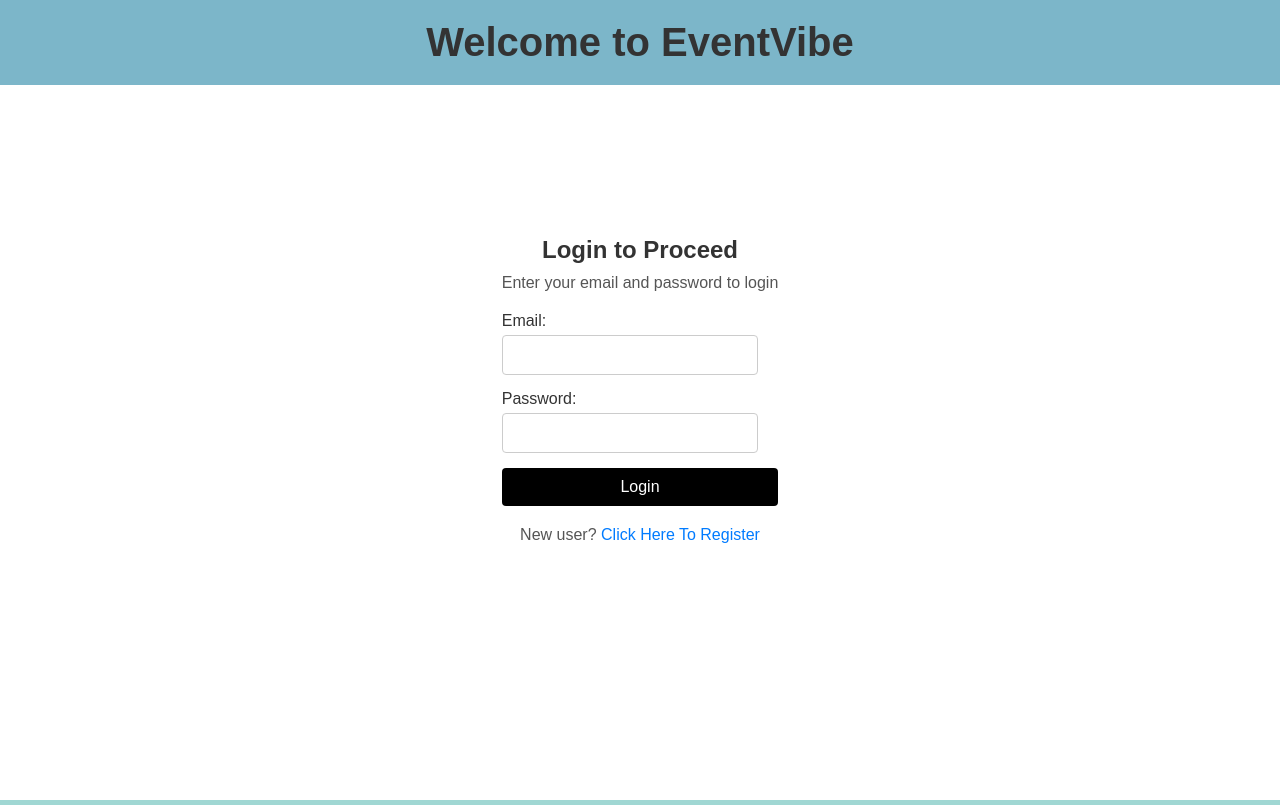
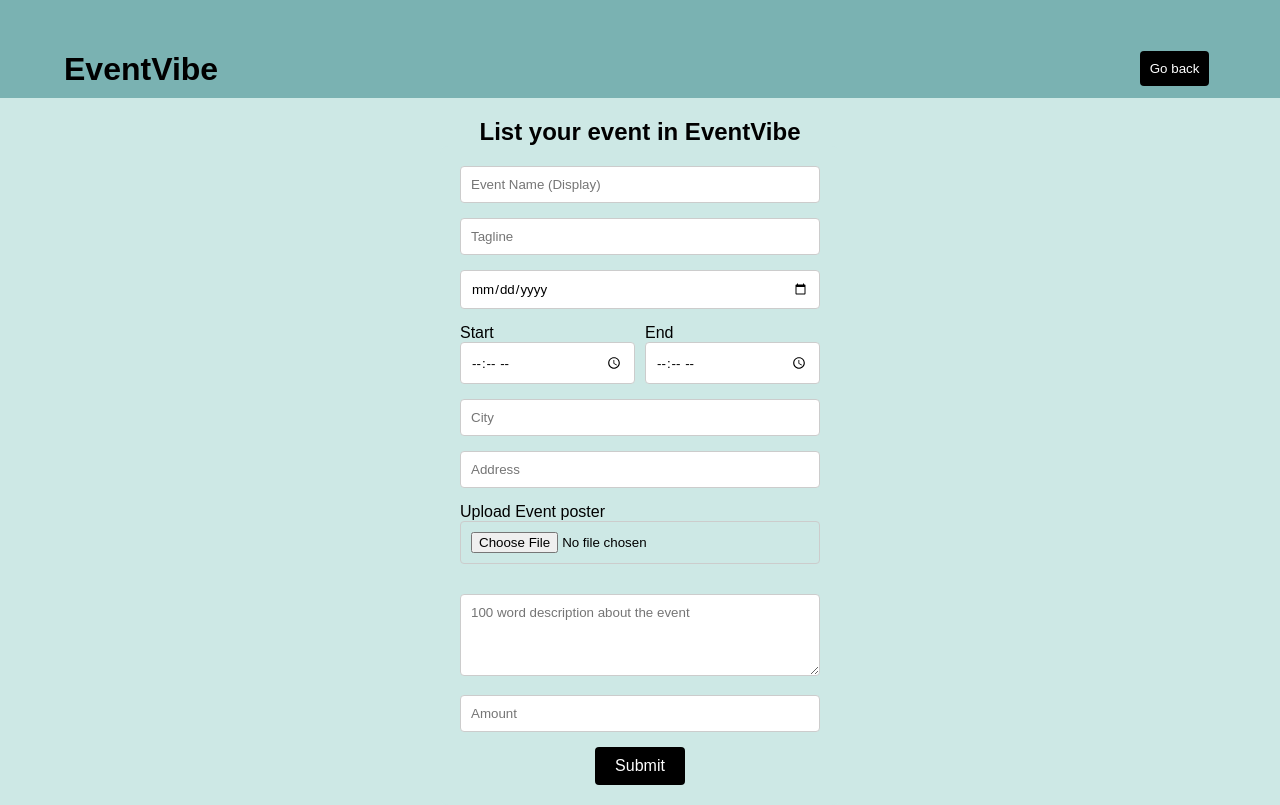
Before and after one commit to Hackathon-Project-Grind/Event-Vibe, a React (Vite) app in the folder FRONTEND/: page / in a window 1280 px wide. Built offline with nearby package versions, Linux system fonts and the light colour scheme.

Commit message:
listevents

```diff
--- a/FRONTEND/src/App.jsx
+++ b/FRONTEND/src/App.jsx
@@ -1,24 +1,20 @@
 import React from 'react';
 import './App.css';
-
-import Register from './components/Register/Register.jsx';
-import Login from './components/Login/Login.jsx';
-
-//import Register from './components/Register/Register.jsx';
-//import Login from './components/Login/Login.jsx';
 
 import './App.css'
 import Navbar from './components/Navigation/Navbar.jsx';
 
 import { BrowserRouter as Router, Routes, Route } from 'react-router-dom';
+import ListEvents from './components/ListEvents/ListEvents.jsx';
 
 function App() {
   return (
+    <Router>
       <div>
 
-        <Login />
+        <ListEvents />
       </div>
-
+      </Router>
   );
 }
 
--- /dev/null
+++ b/FRONTEND/src/components/ListEvents/ListEvents.css
@@ -0,0 +1,132 @@
+.page-container {
+    margin: 0;
+    padding: 0;
+    min-height: 100vh;
+    display: flex;
+    flex-direction: column;
+    justify-content: center;
+    align-items: center;
+    background-color: #CDE8E5;
+}
+
+.header {
+    background-color: #7AB2B2;
+    padding: 0px 0;
+    width: 100%;
+    padding-top: 4%;
+    box-sizing: border-box;
+}
+
+.header h1 {
+    margin: auto 5%;
+    display: flex;
+}
+
+.header button.goback {
+    background-color: black;
+    color: white;
+    border: none;
+    border-radius: 4px;
+    margin-left: 80%;
+    padding: 10px;
+    margin-bottom: 1%;
+}
+
+.subheading {
+    margin-top: 20px;
+}
+
+.registration-form {
+    max-width: 400px;
+    padding: 20px;
+    background-color: #CDE8E5;
+    border-radius: 8px;
+}
+
+.registration-form h2 {
+    font-size: 18px;
+    margin-bottom: 20px;
+    text-align: center;
+    color: #666;
+}
+
+.registration-form input,
+.registration-form textarea {
+    width: 100%;
+    padding: 10px;
+    margin-bottom: 15px;
+    border: 1px solid #ccc;
+    border-radius: 4px;
+    box-sizing: border-box;
+}
+
+.time {
+    display: flex;
+    justify-content: space-between;
+}
+
+.time label {
+    flex: 1;
+    margin-right: 10px;
+}
+
+.time label:last-child {
+    margin-right: 0;
+}
+
+.image-container {
+    display: flex;
+    justify-content: space-between;
+    align-items: center;
+    margin-bottom: 15px;
+}
+
+.image-container input {
+    flex: 1;
+}
+
+.image-container button {
+    margin-left: 10px;
+    padding: 10px;
+}
+
+.registration-form button[type="submit"] {
+    background-color: rgb(0, 0, 0);
+    color: #fff;
+    border: none;
+    border-radius: 4px;
+    padding: 10px 20px;
+    cursor: pointer;
+    font-size: 16px;
+    margin: 0 auto;
+    display: flex;
+
+}
+
+.registration-form button.choosefile {
+    background-color: black;
+    color: white;
+    border: none;
+    border-radius: 4px;
+}
+.registration-form button.choosefile:hover {
+    background-color: rgba(0, 0, 0, 0.774);
+    cursor: pointer;
+
+}
+.registration-form button.upload:hover {
+    background-color: rgba(0, 0, 0, 0.774);
+    cursor: pointer;
+
+}
+.registration-form button.upload {
+    background-color: black;
+    color: white;
+    border: none;
+    border-radius: 4px;
+}
+
+.registration-form button[type="submit"]:hover {
+    background-color: rgba(0, 0, 0, 0.774);
+
+}
--- /dev/null
+++ b/FRONTEND/src/components/ListEvents/ListEvents.jsx
@@ -0,0 +1,66 @@
+import React, { useState } from "react";
+import './ListEvents.css';
+
+function ListEvents() {
+  const [image, setImage] = useState(null);
+
+  const handleImageChoose = () => {
+
+    document.getElementById("image").click();
+  };
+
+  const handleImageUpload = (files) => {
+    if (!files) {
+      files = document.getElementById("image").files;
+    }
+
+    console.log("Selected files:", files);
+
+    setImage(URL.createObjectURL(files[0]));
+  };
+
+  const handleSubmit = (event) => {
+    event.preventDefault();
+    const formData = new FormData(event.target);
+    const data = Object.fromEntries(formData.entries());
+    console.log(data);
+  };
+
+  return (
+    <div className="page-container">
+      <header className="header">
+        <h1>EventVibe <button className="goback">Go back</button></h1>
+      </header>
+      <h2 className="subheading">List your event in EventVibe</h2>
+      <form className="registration-form" onSubmit={handleSubmit}>
+        <input type="text" id="eventName" name="eventName" placeholder="Event Name (Display)" required />
+        <input type="text" id="tagline" name="tagline" placeholder="Tagline" required/>
+        <input type="date" id="date" name="date" placeholder="Date" required />
+        <div className="time">
+          <label>
+            Start
+            <input type="time" id="starttime" name="starttime" required />
+          </label>
+          <label>
+            End
+            <input type="time" id="endtime" name="endtime" required />
+          </label>
+        </div>
+        <input type="text" id="city" name="city" placeholder="City" required />
+        <input type="text" id="address" name="address" placeholder="Address" required />
+        <label htmlFor="coverphoto">Upload Event poster</label>
+        <div className="image-container">
+
+          <input type="file" id="image" name="image" accept="image/*" onChange={(e) => handleImageUpload(e.target.files)} />
+
+          {image && <img src={image} alt="Selected" style={{ width: "150px", height: "150px", objectFit: "cover" }} />}
+        </div>
+        <textarea id="description" name="description" placeholder="100 word description about the event" rows="4" />
+        <input type="number" id="price" name="price" placeholder="Amount" />
+        <button type="submit">Submit</button>
+      </form>
+    </div>
+  );
+}
+
+export default ListEvents;
--- a/FRONTEND/src/components/Navigation/Navbar.css
+++ b/FRONTEND/src/components/Navigation/Navbar.css
@@ -1,9 +1,12 @@
+
 .navbar {
     background-color: #7AB2B2;
-    height: 50px;
+    height: 40px;
     display: flex;
     justify-content: start;
     align-items: center;
+    width: 80px;
+
   }
 
   .menu-bars {
@@ -14,7 +17,7 @@
 
   .nav-menu {
     background-color: #7AB2B2;
-    width: 240px;
+    width: 220px;
     height: 100vh;
     display: flex;
     flex-direction: column; /* Changed to column */
@@ -65,7 +68,7 @@
 
   .nav-textsignout a {
     margin-top: 100vh;
-    color: #fe0303;
+    color: black;
   }
 
   .nav-textsignout a:hover {
@@ -84,8 +87,8 @@
   }
 
   .nav-menu-bottom {
-    margin-top: auto; /* Added to push it to the bottom */
-  }
+    margin-top: auto;
+}
 
   span {
     margin-left: 16px;
--- a/FRONTEND/src/index.css
+++ b/FRONTEND/src/index.css
@@ -4,10 +4,3 @@
   box-sizing: border-box;
   font-family:Arial, Helvetica, sans-serif;
 }
-
-.container{
-  width: 100vw;
-  min-height:100vh;
-  background-color: white;
-
-}
```
